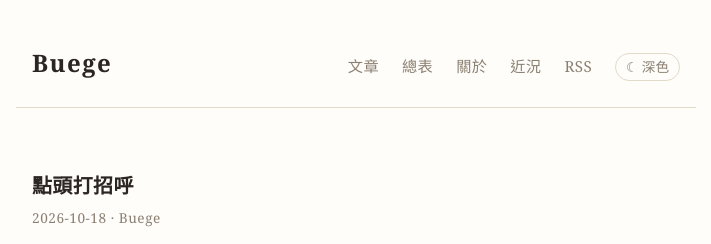
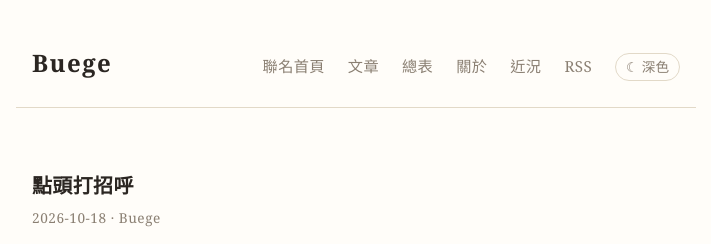
Before and after one commit to buege1216/buege-blog, a Jekyll site: the page built from index.html, in a window 1280 px wide. Shown: the top 244 px of the page, without its empty margins (284-995 px from the left). Built offline with Jekyll 4.4.1, drawn with Linux system fonts in a browser that asks for light colours.

Commit message:
選單加「聯名首頁」連結

```diff
--- a/_layouts/default.html
+++ b/_layouts/default.html
@@ -19,6 +19,7 @@
   <header class="site-header">
     <a href="{{ '/' | relative_url }}" class="site-title">{{ site.title }}</a>
     <nav>
+      <a href="https://blog.buege.net/">聯名首頁</a>
       <a href="{{ '/' | relative_url }}">文章</a>
       <a href="{{ '/archive/' | relative_url }}">總表</a>
       <a href="{{ '/about/'| relative_url }}">關於</a>
```
